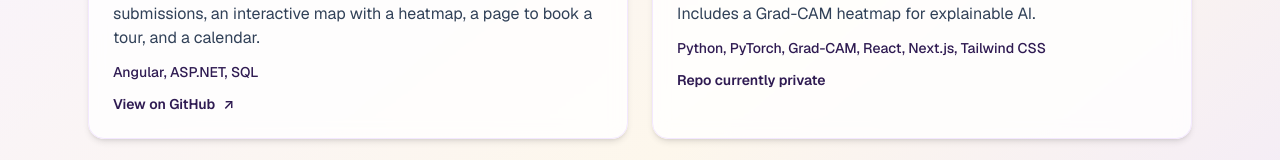
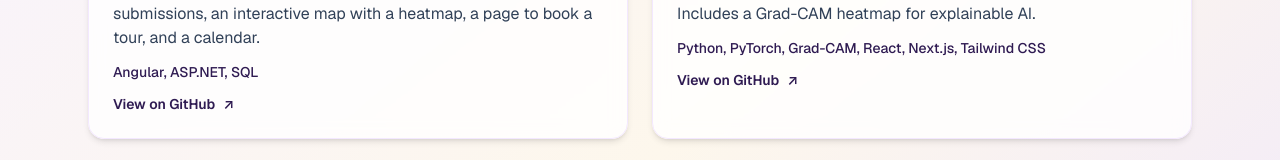
Before and after one commit to fschaf2/personal-portfolio, a Next.js app: page /projects in a window 1280 px wide. Shown: the part 413-573 px from the top of the page. Built offline with nearby package versions, Linux system fonts and the light colour scheme; no server answers.

Commit message:
Update GitHub link for BrainScanAI project

```diff
--- a/app/projects/page.tsx
+++ b/app/projects/page.tsx
@@ -13,9 +13,7 @@ const projects = [
     summary:
       "An AI model (convolutional neural net) that takes MRI images and classifies them on if certain types of tumors may be present. Includes a Grad-CAM heatmap for explainable AI.",
     tech: "Python, PyTorch, Grad-CAM, React, Next.js, Tailwind CSS",
-    github: "https://github.com/fschaf2/brainscan-ai",
-    githubLabel: "Repo currently private",
-    isPrivate: true,
+    github: "https://github.com/christixian/BrainScanAI_4444",
   },
   {
     title: "LSU Student Datastore",
```
